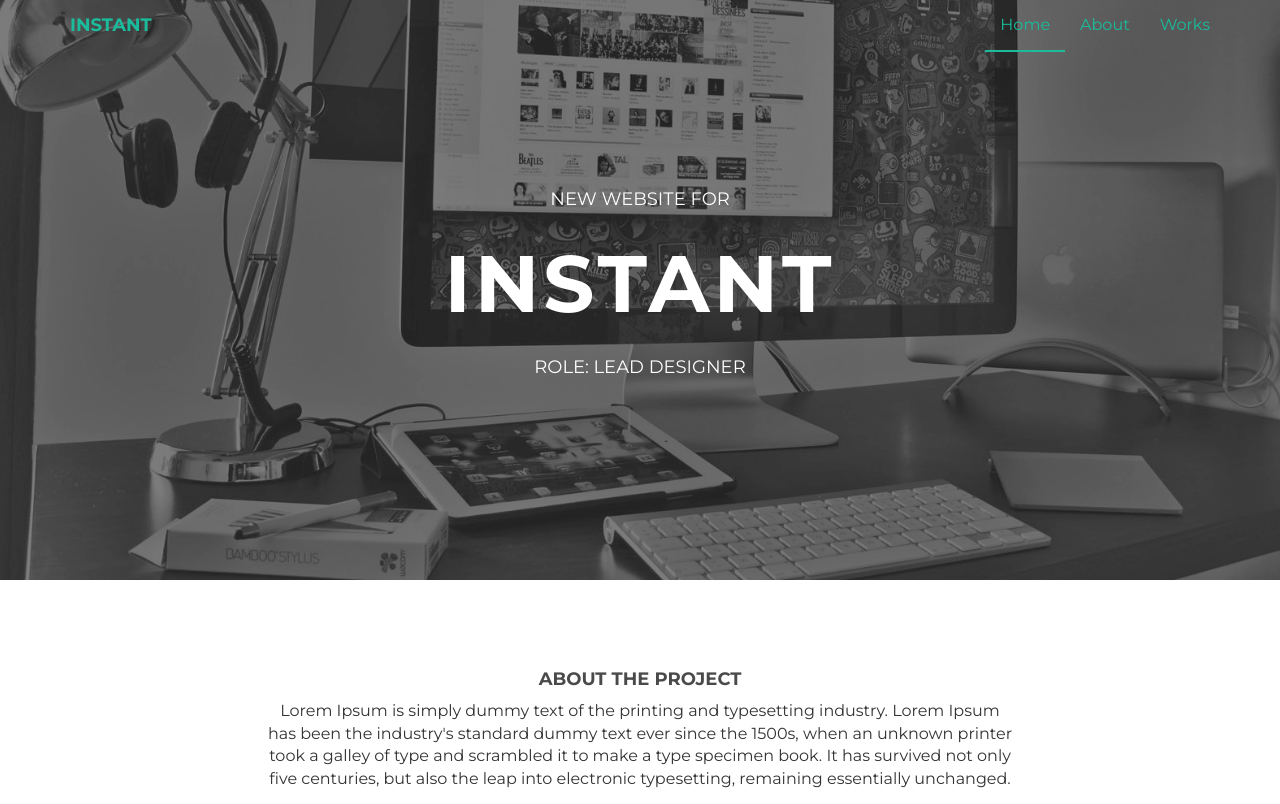
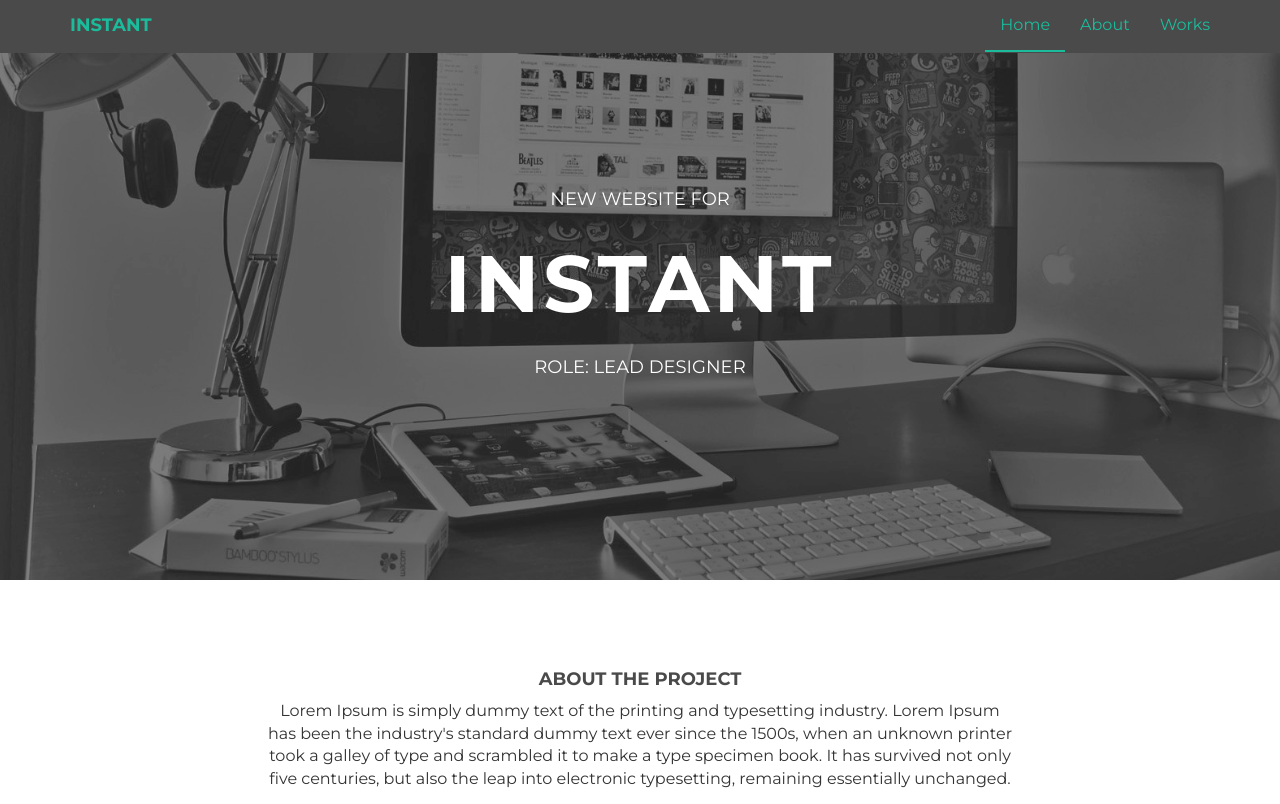
Before and after one commit to abovino/personal-portfolio, a plain HTML site: page work.html in a window 1280 px wide. Shown: the top 804 px of the page. Drawn offline with nearby package versions, Linux system fonts and the light colour scheme.

```diff
--- a/assets/css/style.css
+++ b/assets/css/style.css
@@ -72,7 +72,6 @@
     color: #4a4a4a;
 }
 
-
 .navbar-brand {
 	font-weight: 700;
 }
@@ -82,13 +81,13 @@
 }
 
 .navbar-default {
-	background-color: transparent;
+	background-color: #4a4a4a;
 	border-color: transparent;
 }
 
 .navbar-default .navbar-nav > .active > a, .navbar-default .navbar-nav > .active > a:hover, .navbar-default .navbar-nav > .active > a:focus {
 	color: #1abc9c;
-	background-color: transparent;
+	background-color: #4a4a4a;
 	border-bottom: 2px solid #1abc9c
 }
 
@@ -231,3 +230,7 @@
 .gallery img:hover {
 	opacity: 0.4;
 }
+
+.container {
+  background-color: transparent;
+}
```
